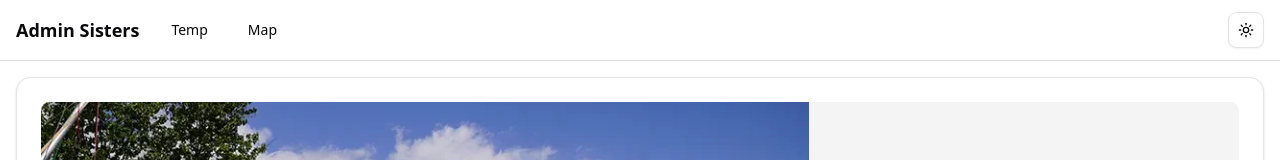
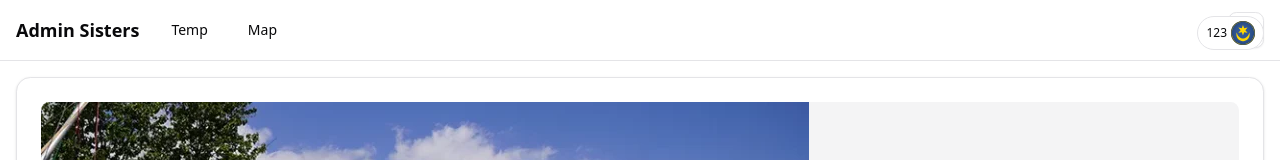
Before and after one commit to adminsisters-tarnow-hackathon-2025/fe-adminsisters, a React (Vite) app: page / in a window 1280 px wide. Shown: the top 160 px of the page. Built offline with nearby package versions, Linux system fonts and the light colour scheme.

Commit message:
feat: add Tarnowiak.svg asset and integrate Badge component in layouts and views

```diff
--- a/src/components/ui/badge.tsx
+++ b/src/components/ui/badge.tsx
@@ -5,7 +5,7 @@ import { cva, type VariantProps } from "class-variance-authority";
 import { cn } from "@/lib/utils";
 
 const badgeVariants = cva(
-  "inline-flex items-center justify-center rounded-md border px-2 py-0.5 text-xs font-medium w-fit whitespace-nowrap shrink-0 [&>svg]:size-3 gap-1 [&>svg]:pointer-events-none focus-visible:border-ring focus-visible:ring-ring/50 focus-visible:ring-[3px] aria-invalid:ring-destructive/20 dark:aria-invalid:ring-destructive/40 aria-invalid:border-destructive transition-[color,box-shadow] overflow-hidden",
+  "inline-flex items-center justify-center rounded-full border px-2 py-0.5 text-xs font-medium w-fit whitespace-nowrap shrink-0 [&>svg]:size-3 gap-1 [&>svg]:pointer-events-none focus-visible:border-ring focus-visible:ring-ring/50 focus-visible:ring-[3px] aria-invalid:ring-destructive/20 dark:aria-invalid:ring-destructive/40 aria-invalid:border-destructive transition-[color,box-shadow] overflow-hidden",
   {
     variants: {
       variant: {
--- a/src/layouts/RootLayout.tsx
+++ b/src/layouts/RootLayout.tsx
@@ -1,5 +1,6 @@
 import { Header } from "@/components/Header";
 import { ThemeProvider } from "@/components/ThemeProvider";
+import { Badge } from "@/components/ui/badge";
 import { Outlet } from "react-router";
 
 export default function RootLayout() {
@@ -7,7 +8,13 @@ export default function RootLayout() {
     <ThemeProvider defaultTheme="system" storageKey="vite-ui-theme">
       <div className="min-h-screen bg-background">
         <Header />
-        <main className=" mx-auto p-4">
+        <main className=" mx-auto p-4 relative">
+          <Badge
+            variant={"outline"}
+            className="fixed top-4 right-4 z-50 bg-background/95 backdrop-blur-2xl py-1"
+          >
+            123 <img src="/src/assets/Tarnowiak.svg" alt="" />
+          </Badge>
           <Outlet />
         </main>
       </div>
--- a/src/views/home/Home.tsx
+++ b/src/views/home/Home.tsx
@@ -1,5 +1,6 @@
 import { Event } from "@/api/events/types";
 import { EventCard } from "@/components/EventCard";
+import { Badge } from "@/components/ui/badge";
 
 const events: Event[] = [
   {
@@ -108,10 +109,12 @@ const events: Event[] = [
 
 export default function Home() {
   return (
-    <div className="space-y-6">
-      {events.map((event, i) => (
-        <EventCard event={event} key={i} />
-      ))}
-    </div>
+    <>
+      <div className="space-y-6">
+        {events.map((event, i) => (
+          <EventCard event={event} key={i} />
+        ))}
+      </div>
+    </>
   );
 }
```
Also changed, not shown: src/assets/Tarnowiak.svg (added).
